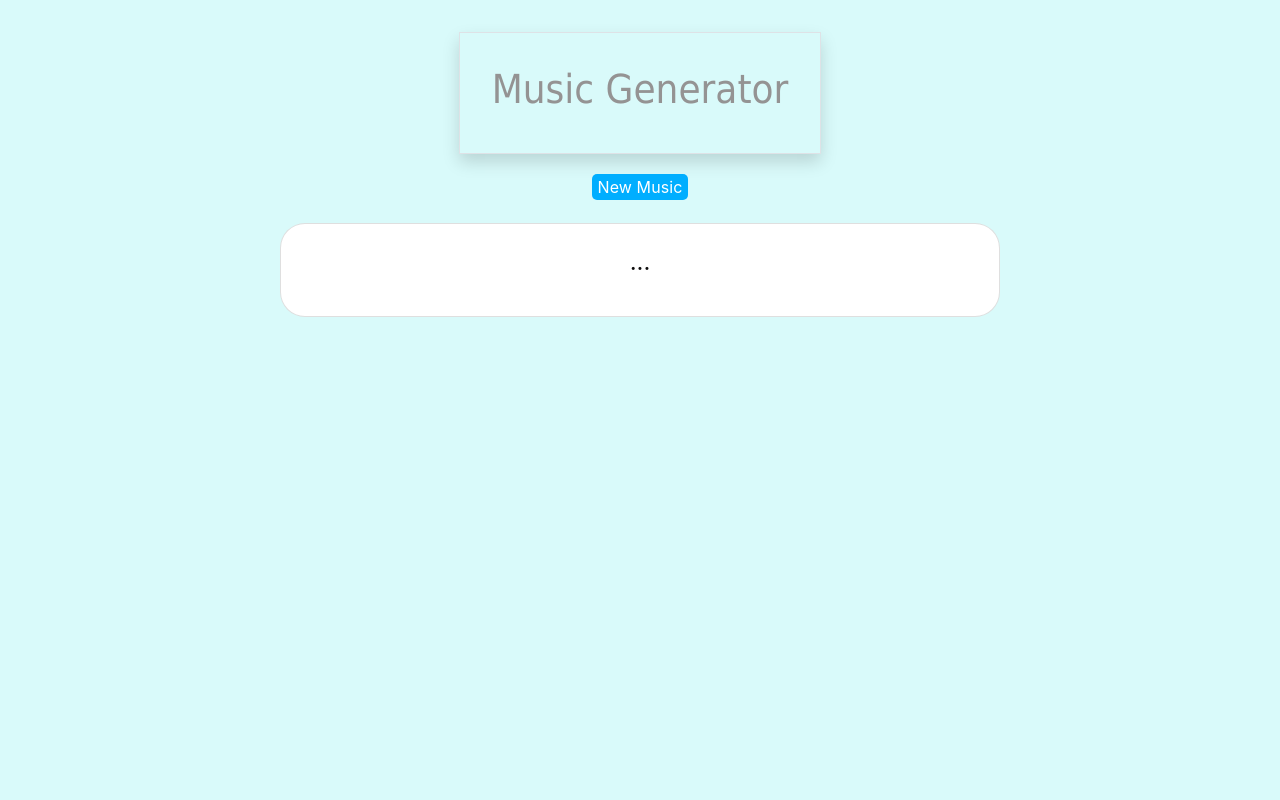
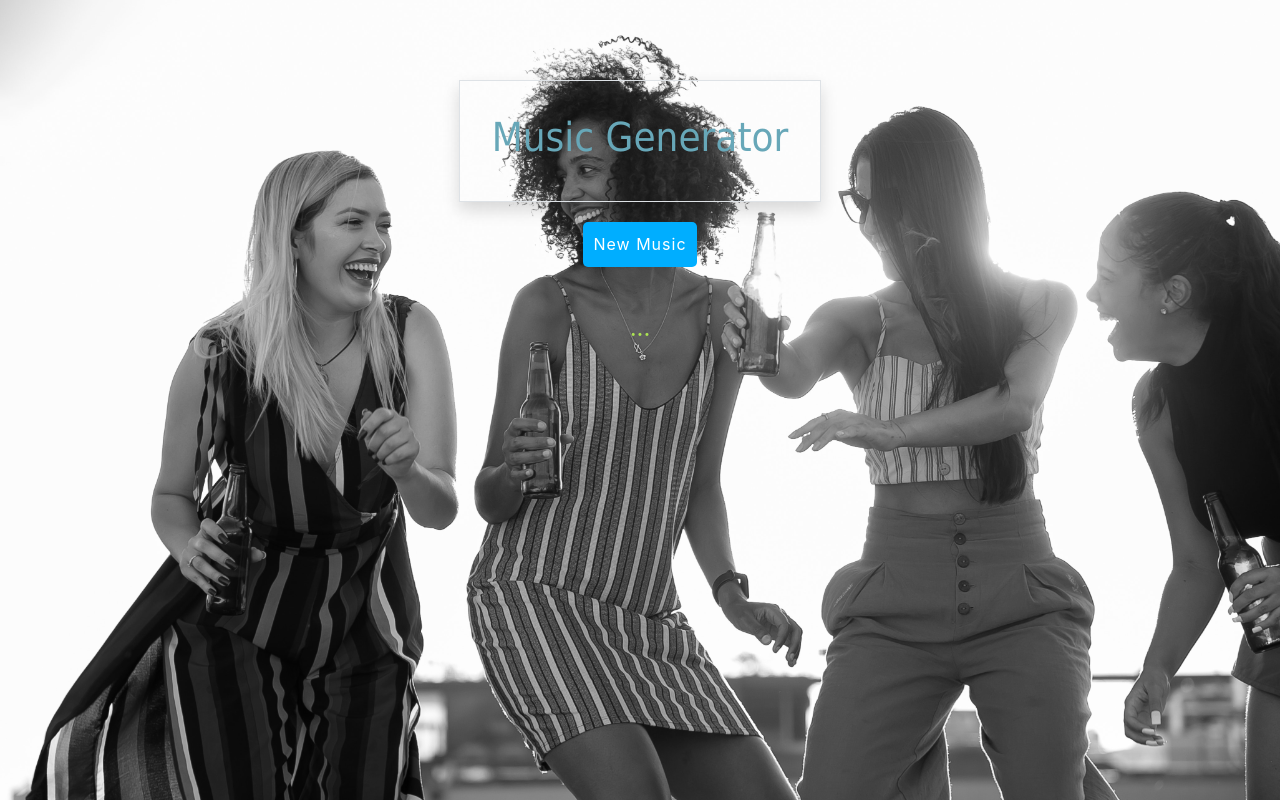
Before and after one commit to Brymmobaggins/Music-Generator, a plain HTML site: page index.html in a window 1280 px wide. Drawn offline with nearby package versions, Linux system fonts and the light colour scheme.

Commit message:
Update Project

```diff
--- a/style.css
+++ b/style.css
@@ -1,38 +1,47 @@
-
-body{
-  background-color:rgb(217, 250, 250)
-
- }
+body {
+  /* background-color:rgb(217, 250, 250); */
+  background-image: url(img/dancin_bg.jpg);
+  background-size: cover;
+  background-position: row;
+  background-blend-mode: luminosity;
+}
 header {
   padding: 2em;
-  margin-top: 2em;
+  margin-top: 5rem;
   text-align: center;
-  color: rgb(148, 147, 147);
+  color: #67a7b8;
   font-family: "Tahoma";
 }
 .music {
   font-size: 1.5em;
   font-style: bold;
-  color: rgb(14, 13, 13);
+  color: #ace453;
 }
 .btn-large {
   margin: 0.5em;
 }
 .card {
   text-align: center;
+  border: none;
   width: 45em;
   border-radius: 25px;
   margin-top: 15px;
+  background-color: transparent;
 }
 .new-music-button {
   background-color: #00aeff;
-  letter-spacing: 0.1px;
+  letter-spacing: 1px;
   margin-top: 20px;
-  border: 0px solid #00aeff;
+  padding: 0.65rem;
+  /* border: 0px solid #00aeff; */
   border-radius: 5px;
   color: white;
-  outline: 0;
+  outline: none;
+  border: 0;
+  transition: 100ms;
 }
-.new-music-button:hover {
-  opacity: 0.5;
+.new-music-button:hover,
+:focus {
+  /* opacity: 0.9; */
+  border: 1px solid #d3d2d2f3;
 }
```
Also changed, not shown: img/dancin_bg.jpg (added), 1 other file.
